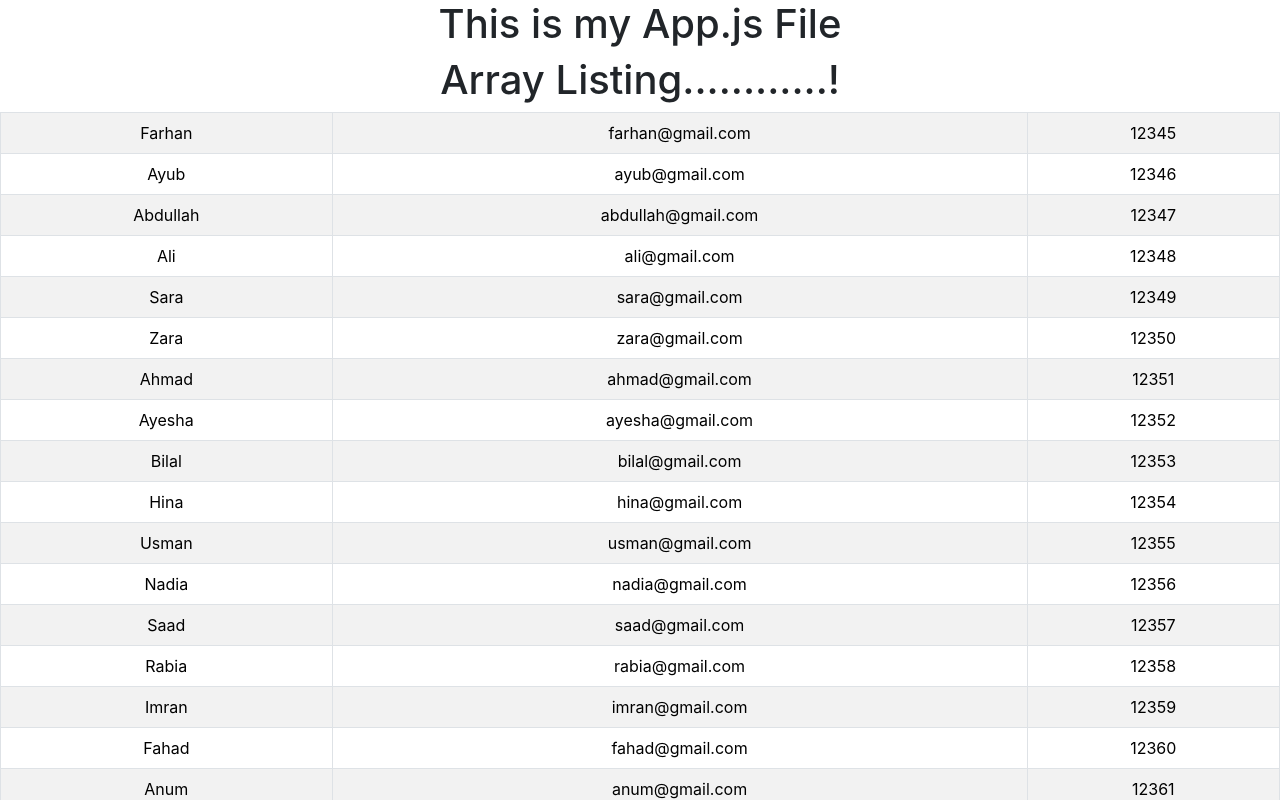
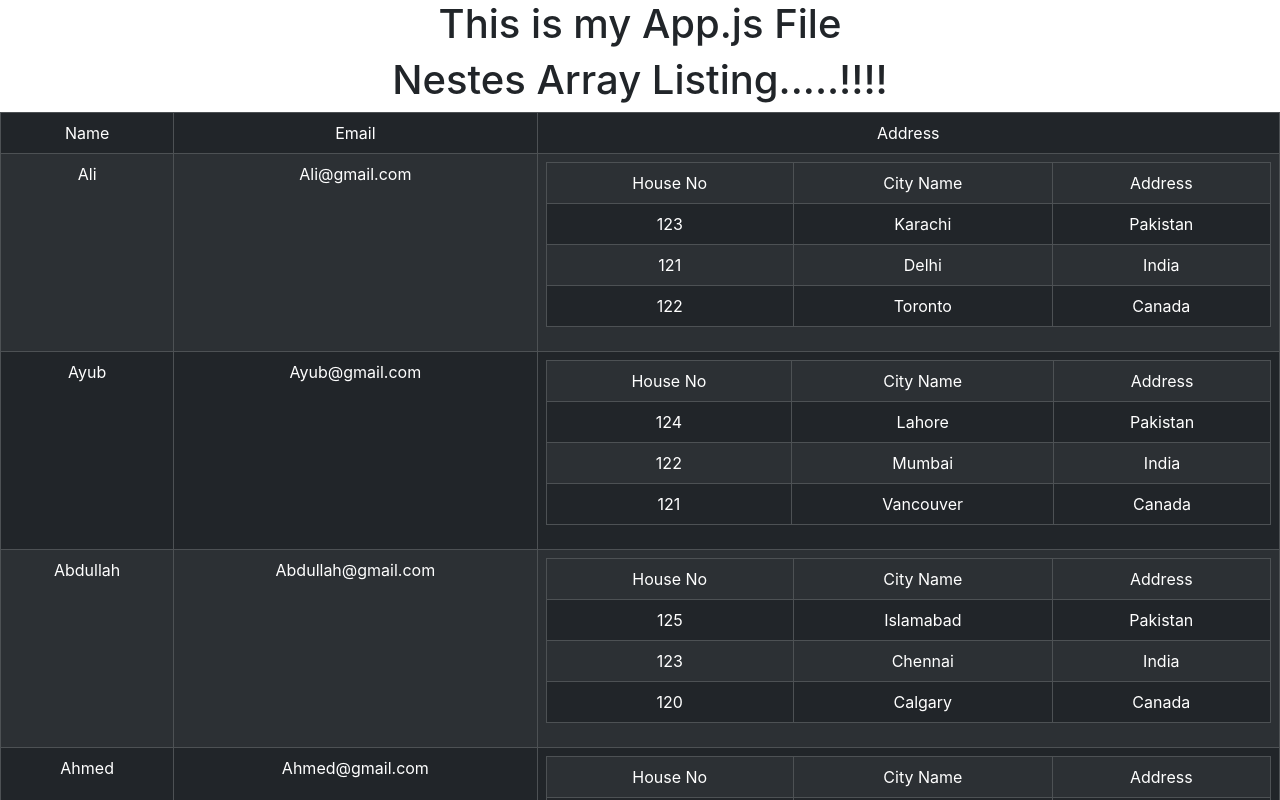
Before and after one commit to Farhan559/React_Project, a React (Create React App) app: page /company/students in a window 1280 px wide. Shown: the top 800 px of the page. Built offline with nearby package versions, Linux system fonts and the light colour scheme.

Commit message:
feat: Added Nested Listing

```diff
--- a/src/App.js
+++ b/src/App.js
@@ -1,8 +1,9 @@
 // import React,{useState} from 'react';
 import { useState } from 'react';
 import './App.css';
+import NestedArrayListing from './components/NestedArrayListing';
 // import UseContext from './components/API Context/UseContext';
-import ArrayListing from './components/ArrayListing';
+// import ArrayListing from './components/ArrayListing';
 // import One from './components/API Context/One';
 // import Calculator from './Calculator';
 // import Home from './components/My routes/Home';
@@ -92,7 +93,8 @@ function App() {
       {/* <ContextApiWithHooks /> */}
       {/* <UseContext /> */}
       {/* <One /> */}
-      <ArrayListing />
+      {/* <ArrayListing /> */}
+      <NestedArrayListing />
     </div>
   );
 }
--- a/src/components/ArrayListing.jsx
+++ b/src/components/ArrayListing.jsx
@@ -73,12 +73,21 @@ const ArrayListing = () => {
     <>
         <h1>Array Listing............!</h1>
                 {/* <Button variant="primary">Open Table</Button> */}
-        <Table striped hover bordered>
+        <Table variant='dark' striped hover bordered>
+            <thead>
+                <tr>
+                    <td>ID</td>
+                    <td>Name</td>
+                    <td>Email Address</td>
+                    <td>Contact Number</td>
+                </tr>
+            </thead>
             <tbody >
                 {
-                    employees.map((emp,index)=>{
+                    employees.map((emp,i)=>{
                         return(
-                        <tr key={index}>
+                        <tr key={i}>
+                            <td >{i+1}</td>
                             <td >{emp.name}</td>
                             <td>{emp.email}</td>
                             <td>{emp.contact}</td>
--- /dev/null
+++ b/src/components/NestedArrayListing.jsx
@@ -0,0 +1,157 @@
+import React from 'react'
+import { Table } from 'react-bootstrap'
+
+const NestedArrayListing = () => {
+    const CompanyEmp = [
+        { name: 'Ali', email: 'Ali@gmail.com', Address: [
+            { houseNo: '123', city: 'Karachi', country: 'Pakistan' },
+            { houseNo: '121', city: 'Delhi', country: 'India' },
+            { houseNo: '122', city: 'Toronto', country: 'Canada' }
+        ]},
+        { name: 'Ayub', email: 'Ayub@gmail.com', Address: [
+            { houseNo: '124', city: 'Lahore', country: 'Pakistan' },
+            { houseNo: '122', city: 'Mumbai', country: 'India' },
+            { houseNo: '121', city: 'Vancouver', country: 'Canada' }
+        ]},
+        { name: 'Abdullah', email: 'Abdullah@gmail.com', Address: [
+            { houseNo: '125', city: 'Islamabad', country: 'Pakistan' },
+            { houseNo: '123', city: 'Chennai', country: 'India' },
+            { houseNo: '120', city: 'Calgary', country: 'Canada' }
+        ]},
+        { name: 'Ahmed', email: 'Ahmed@gmail.com', Address: [
+            { houseNo: '126', city: 'Quetta', country: 'Pakistan' },
+            { houseNo: '120', city: 'Bangalore', country: 'India' },
+            { houseNo: '119', city: 'Montreal', country: 'Canada' }
+        ]},
+        { name: 'Sarah', email: 'Sarah@gmail.com', Address: [
+            { houseNo: '127', city: 'Peshawar', country: 'Pakistan' },
+            { houseNo: '118', city: 'Hyderabad', country: 'India' },
+            { houseNo: '118', city: 'Ottawa', country: 'Canada' }
+        ]},
+        { name: 'Usman', email: 'Usman@gmail.com', Address: [
+            { houseNo: '128', city: 'Faisalabad', country: 'Pakistan' },
+            { houseNo: '117', city: 'Ahmedabad', country: 'India' },
+            { houseNo: '117', city: 'Winnipeg', country: 'Canada' }
+        ]},
+        { name: 'Aliya', email: 'Aliya@gmail.com', Address: [
+            { houseNo: '129', city: 'Multan', country: 'Pakistan' },
+            { houseNo: '116', city: 'Lucknow', country: 'India' },
+            { houseNo: '116', city: 'Halifax', country: 'Canada' }
+        ]},
+        { name: 'Zara', email: 'Zara@gmail.com', Address: [
+            { houseNo: '130', city: 'Rawalpindi', country: 'Pakistan' },
+            { houseNo: '115', city: 'Jaipur', country: 'India' },
+            { houseNo: '115', city: 'Edmonton', country: 'Canada' }
+        ]},
+        { name: 'Hassan', email: 'Hassan@gmail.com', Address: [
+            { houseNo: '131', city: 'Sialkot', country: 'Pakistan' },
+            { houseNo: '114', city: 'Kolkata', country: 'India' },
+            { houseNo: '114', city: 'Victoria', country: 'Canada' }
+        ]},
+        { name: 'Tariq', email: 'Tariq@gmail.com', Address: [
+            { houseNo: '132', city: 'Gujranwala', country: 'Pakistan' },
+            { houseNo: '113', city: 'Patna', country: 'India' },
+            { houseNo: '113', city: 'Regina', country: 'Canada' }
+        ]},
+        { name: 'Kiran', email: 'Kiran@gmail.com', Address: [
+            { houseNo: '133', city: 'Hyderabad', country: 'Pakistan' },
+            { houseNo: '112', city: 'Surat', country: 'India' },
+            { houseNo: '112', city: 'Saskatoon', country: 'Canada' }
+        ]},
+        { name: 'Nida', email: 'Nida@gmail.com', Address: [
+            { houseNo: '134', city: 'Abbottabad', country: 'Pakistan' },
+            { houseNo: '111', city: 'Pune', country: 'India' },
+            { houseNo: '111', city: 'London', country: 'Canada' }
+        ]},
+        { name: 'Saad', email: 'Saad@gmail.com', Address: [
+            { houseNo: '135', city: 'Mardan', country: 'Pakistan' },
+            { houseNo: '110', city: 'Coimbatore', country: 'India' },
+            { houseNo: '110', city: 'Quebec City', country: 'Canada' }
+        ]},
+        { name: 'Bilal', email: 'Bilal@gmail.com', Address: [
+            { houseNo: '136', city: 'Swat', country: 'Pakistan' },
+            { houseNo: '109', city: 'Nagpur', country: 'India' },
+            { houseNo: '109', city: 'Kingston', country: 'Canada' }
+        ]},
+        { name: 'Ayesha', email: 'Ayesha@gmail.com', Address: [
+            { houseNo: '137', city: 'Gilgit', country: 'Pakistan' },
+            { houseNo: '108', city: 'Kanpur', country: 'India' },
+            { houseNo: '108', city: 'Charlottetown', country: 'Canada' }
+        ]},
+        { name: 'Hina', email: 'Hina@gmail.com', Address: [
+            { houseNo: '138', city: 'Muzaffarabad', country: 'Pakistan' },
+            { houseNo: '107', city: 'Indore', country: 'India' },
+            { houseNo: '107', city: 'Fredericton', country: 'Canada' }
+        ]},
+        { name: 'Fahad', email: 'Fahad@gmail.com', Address: [
+            { houseNo: '139', city: 'Skardu', country: 'Pakistan' },
+            { houseNo: '106', city: 'Thiruvananthapuram', country: 'India' },
+            { houseNo: '106', city: 'Yellowknife', country: 'Canada' }
+        ]},
+        { name: 'Raza', email: 'Raza@gmail.com', Address: [
+            { houseNo: '140', city: 'Chitral', country: 'Pakistan' },
+            { houseNo: '105', city: 'Visakhapatnam', country: 'India' },
+            { houseNo: '105', city: 'Iqaluit', country: 'Canada' }
+        ]},
+        { name: 'Mehwish', email: 'Mehwish@gmail.com', Address: [
+            { houseNo: '141', city: 'Sukkur', country: 'Pakistan' },
+            { houseNo: '104', city: 'Vijayawada', country: 'India' },
+            { houseNo: '104', city: 'Whitehorse', country: 'Canada' }
+        ]},
+        { name: 'Shahzad', email: 'Shahzad@gmail.com', Address: [
+            { houseNo: '142', city: 'Nawabshah', country: 'Pakistan' },
+            { houseNo: '103', city: 'Vadodara', country: 'India' },
+            { houseNo: '103', city: 'Gatineau', country: 'Canada' }
+        ]}
+    ];
+  return (
+    <>
+        <h1>Nestes Array Listing.....!!!!</h1>
+        <Table variant='dark' striped bordered hover>
+            <thead>
+                <tr>
+                    <td>Name</td>
+                    <td>Email</td>
+                    <td>Address</td>
+                </tr>
+            </thead>
+            <tbody>
+                {
+                    CompanyEmp.map((emp,index)=>{
+                        return(
+                        <tr key={index}>
+                            <td>{emp.name}</td>
+                            <td>{emp.email}</td>
+                            <td>
+                                <Table variant='dark' striped bordered hover>
+                                    <tbody>
+                                        <tr>
+                                        <td>House No</td>
+                                        <td>City Name</td>
+                                        <td>Address</td>
+                                        </tr>
+                                {
+                                emp.Address.map((data,adressIndex)=>(
+                                    <tr key={adressIndex}>
+                                        <td>{data.houseNo}</td>
+                                        <td>{data.city}</td>
+                                        <td>{data.country}</td>
+                                    </tr>
+                                )
+                            )
+                        }
+                        </tbody>
+                        </Table>
+                        </td>
+                        </tr>
+                        );
+                    })
+                }
+            </tbody>
+        </Table>
+
+    </>
+  )
+}
+
+export default NestedArrayListing
```
